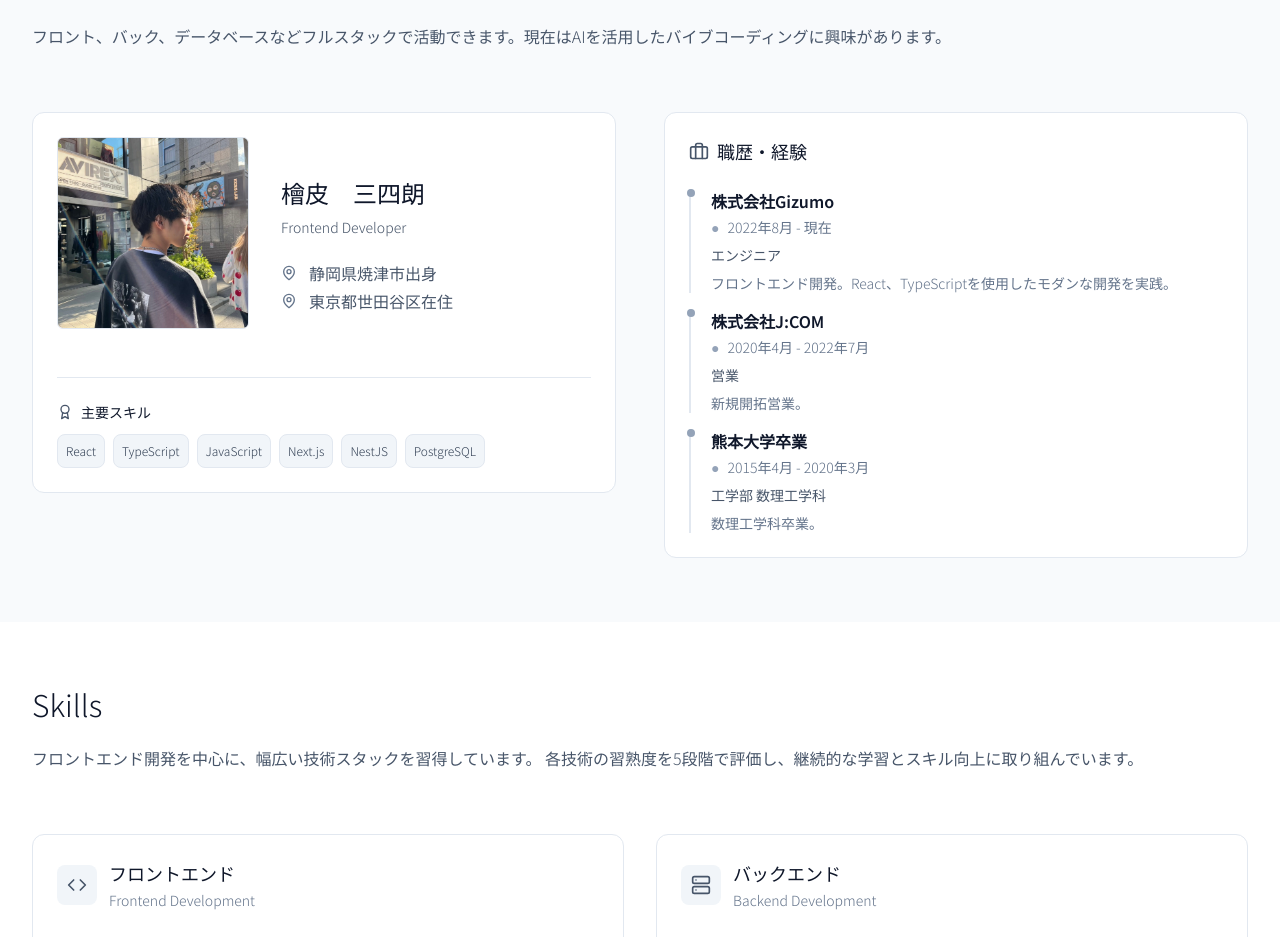
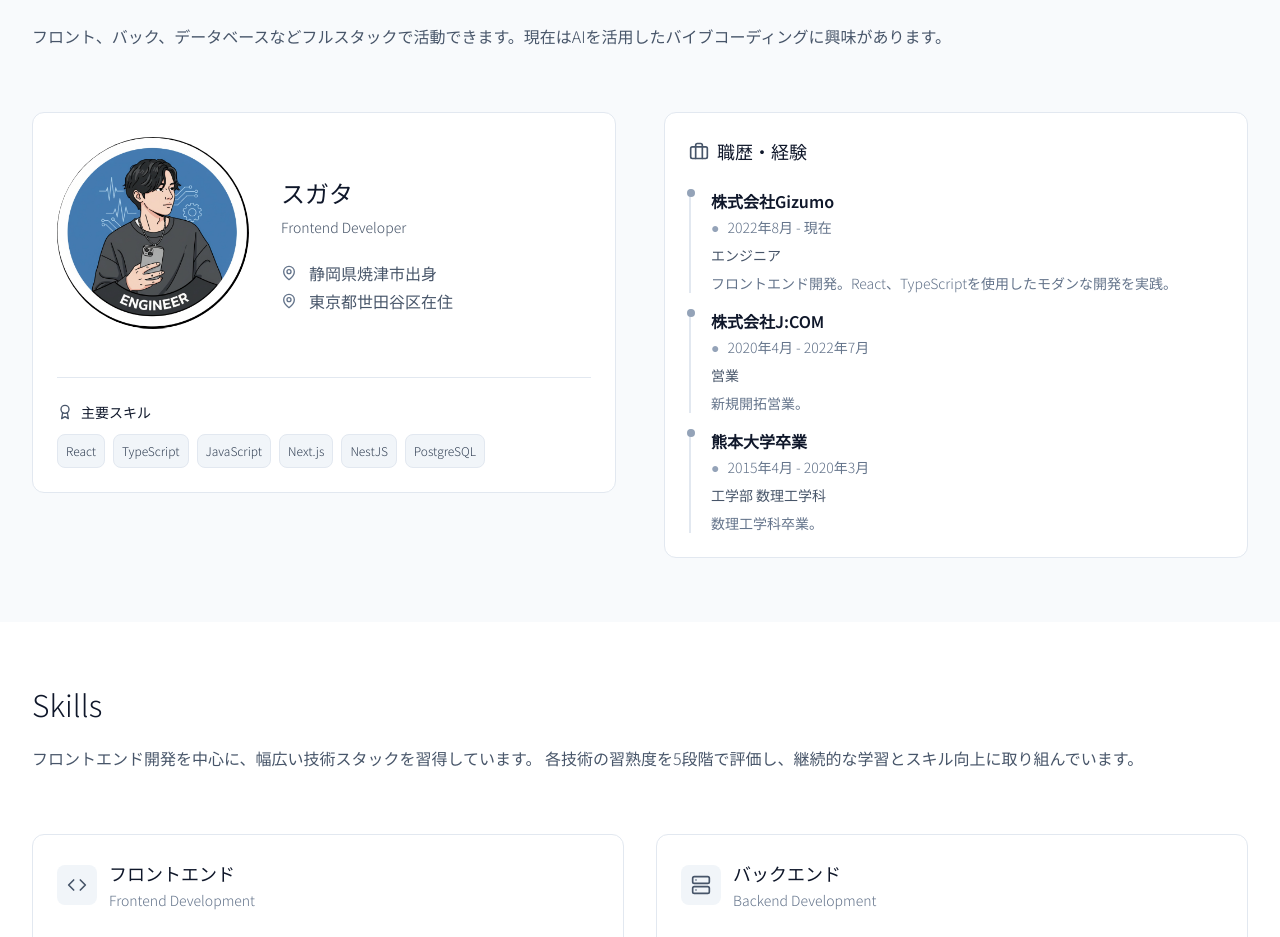
Before and after one commit to sanpicule/my-information, a React (Vite) app: page / in a window 1280 px wide. Shown: the part 900-1837 px from the top of the page. Built offline with nearby package versions, Linux system fonts and the light colour scheme.

Commit message:
プロフィール画像修正

```diff
--- a/src/components/About.tsx
+++ b/src/components/About.tsx
@@ -116,18 +116,18 @@ const About = ({ about, skills }: AboutProps) => {
               <div className="relative z-10">
                 <div className="md:flex items-center gap-8">
                   <motion.div
-                    className="w-full h-56 md:w-48 md:h-48 mb-6 rounded-md overflow-hidden border border-slate-200"
+                    className="w-24 h-24 md:w-48 md:h-48 mb-6 rounded-full overflow-hidden"
                     variants={cardVariants}
                   >
                     <img
                       src="/images/profile.jpg"
-                      alt="檜皮 三四朗"
+                      alt="スガタ"
                       className="w-full h-full object-cover"
                     />
                   </motion.div>
 
                   <div>
-                    <h3 className="text-2xl font-sans font-medium text-slate-900 mb-2">檜皮　三四朗</h3>
+                    <h3 className="text-2xl font-sans font-medium text-slate-900 mb-2">スガタ</h3>
                     <p className="text-slate-600 mb-6 font-light text-sm">Frontend Developer</p>
 
                     <div className="space-y-1">
--- a/src/lib/data.ts
+++ b/src/lib/data.ts
@@ -1,7 +1,7 @@
 import { Profile } from '../types';
 
 export const profileData: Profile = {
-  name: '檜皮 三四朗',
+  name: 'スガタ',
   title: 'フロントエンド開発者',
   introduction: 'しがないエンジニアのポートフォリオです',
   skills: [
```
Also changed, not shown: public/images/profile.jpg.
